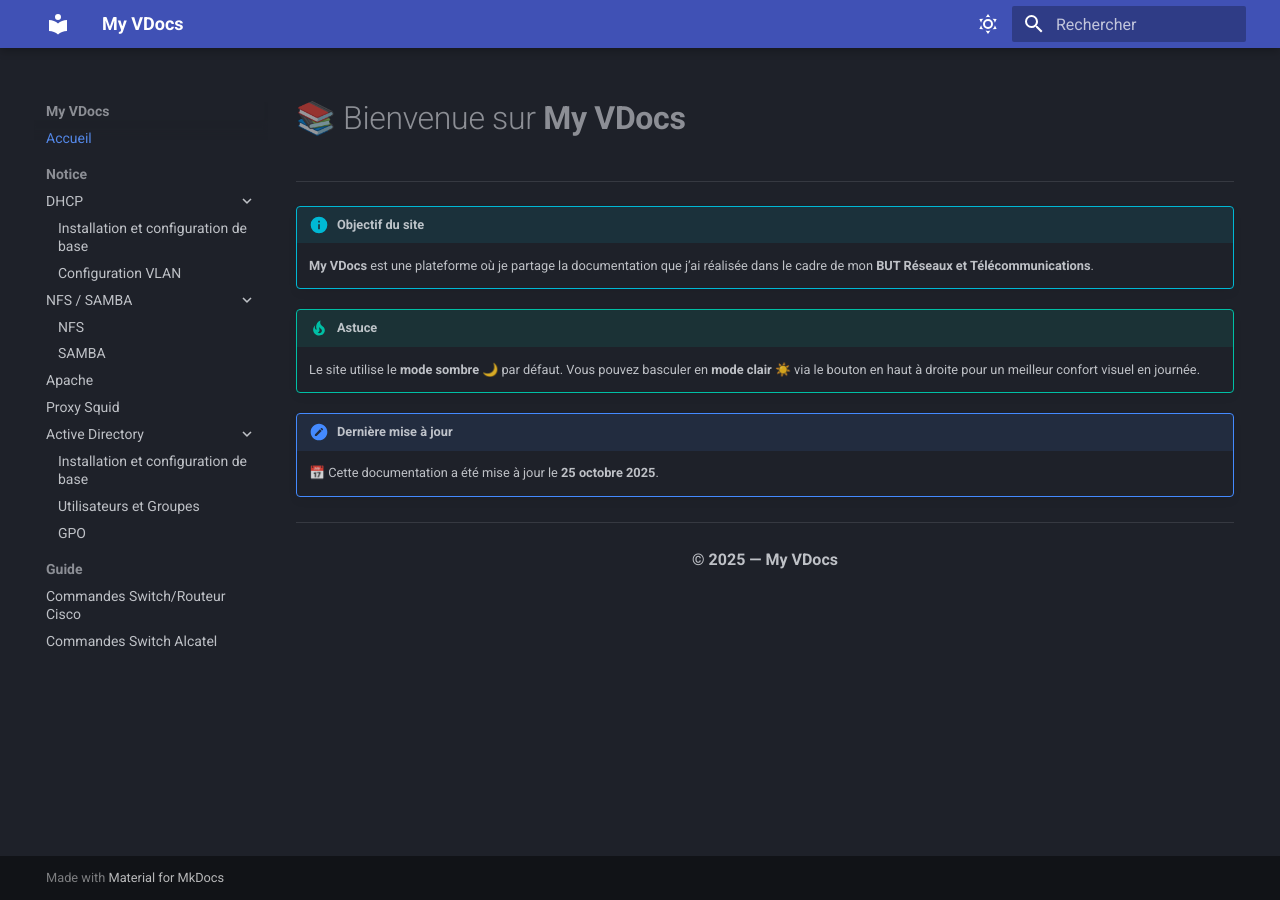
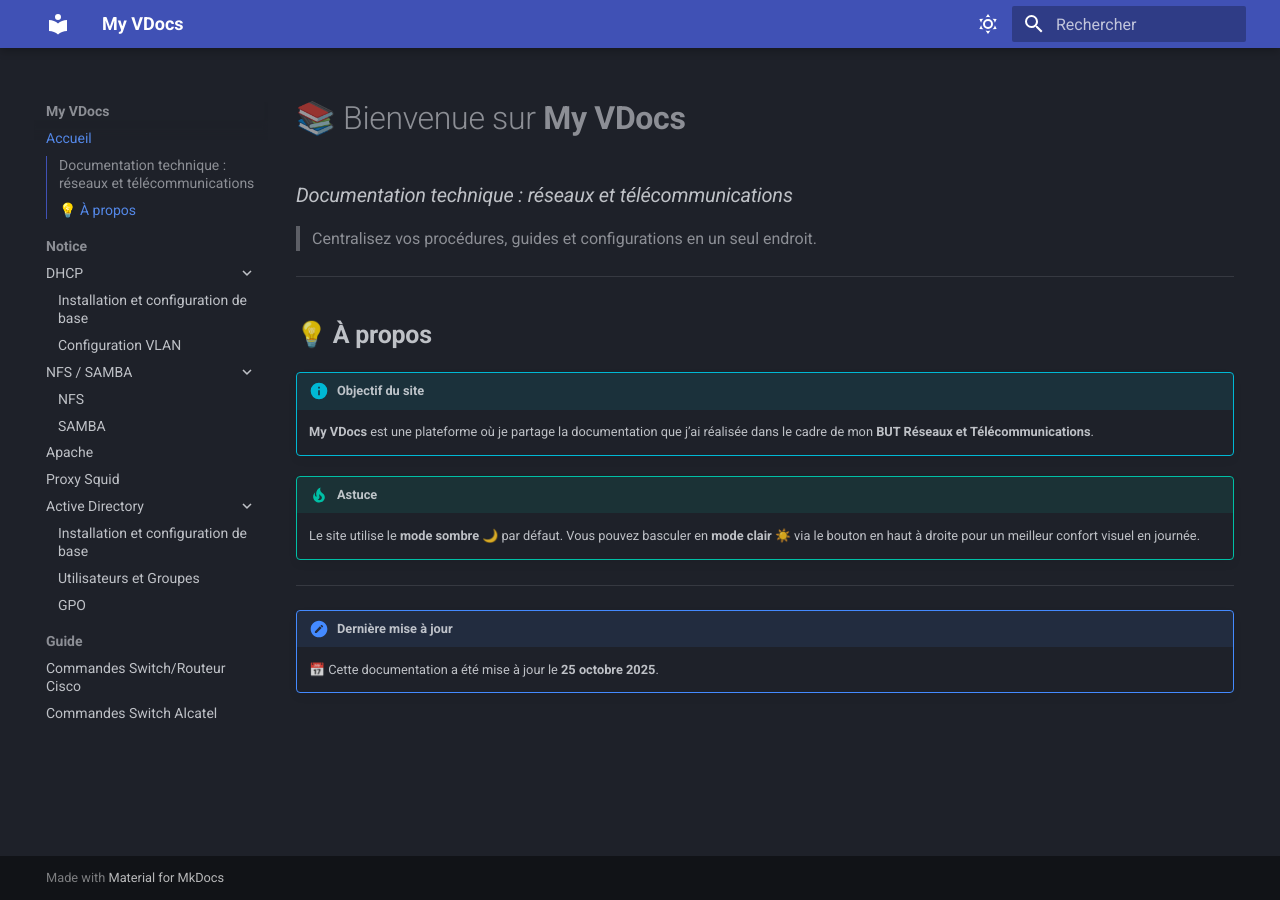
Before and after one commit to LogoViktor/My-VDocs, an MkDocs documentation site: the page built from docs/index.md, in a window 1280 px wide. Built offline with MkDocs 1.6.1 and Material for MkDocs 9.7.7, drawn with Linux system fonts in a browser that asks for light colours.

Commit message:
Update index.md

```diff
--- a/docs/index.md
+++ b/docs/index.md
@@ -4,8 +4,13 @@
 
 # 📚 Bienvenue sur **My VDocs**
 
+### *Documentation technique : réseaux et télécommunications*
+
+> Centralisez vos procédures, guides et configurations en un seul endroit.
+
 ---
 
+## 💡 **À propos**
 
 !!! info "Objectif du site"
     **My VDocs** est une plateforme où je partage la documentation que j’ai réalisée dans le cadre de mon **BUT Réseaux et Télécommunications**.
@@ -13,11 +18,7 @@
 !!! tip "Astuce"
     Le site utilise le **mode sombre 🌙** par défaut. Vous pouvez basculer en **mode clair ☀️** via le bouton en haut à droite pour un meilleur confort visuel en journée.
 
+---
+
 !!! note "Dernière mise à jour"
     📅 Cette documentation a été mise à jour le **25 octobre 2025**.
-
----
-
-<div align="center">
-    <p><strong>© 2025 — My VDocs</strong></p>
-</div>
```
